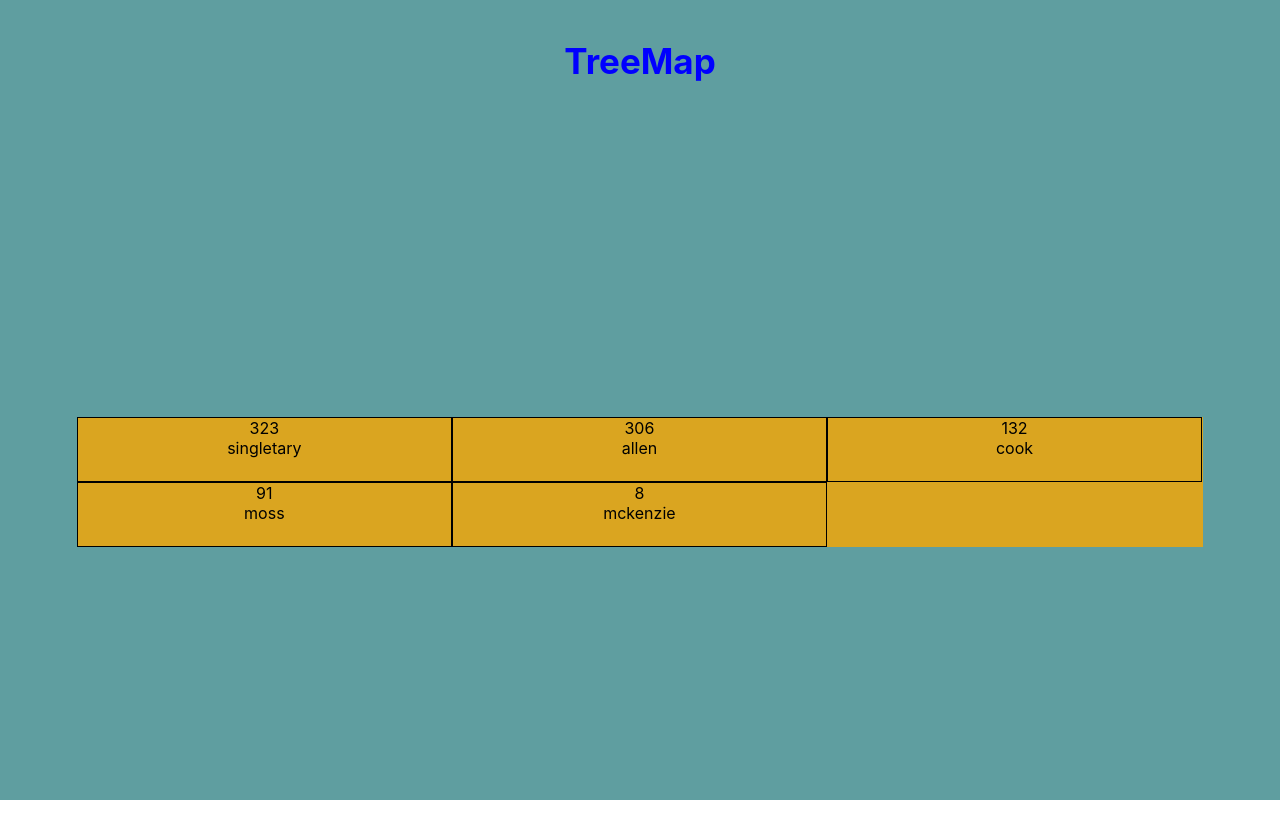
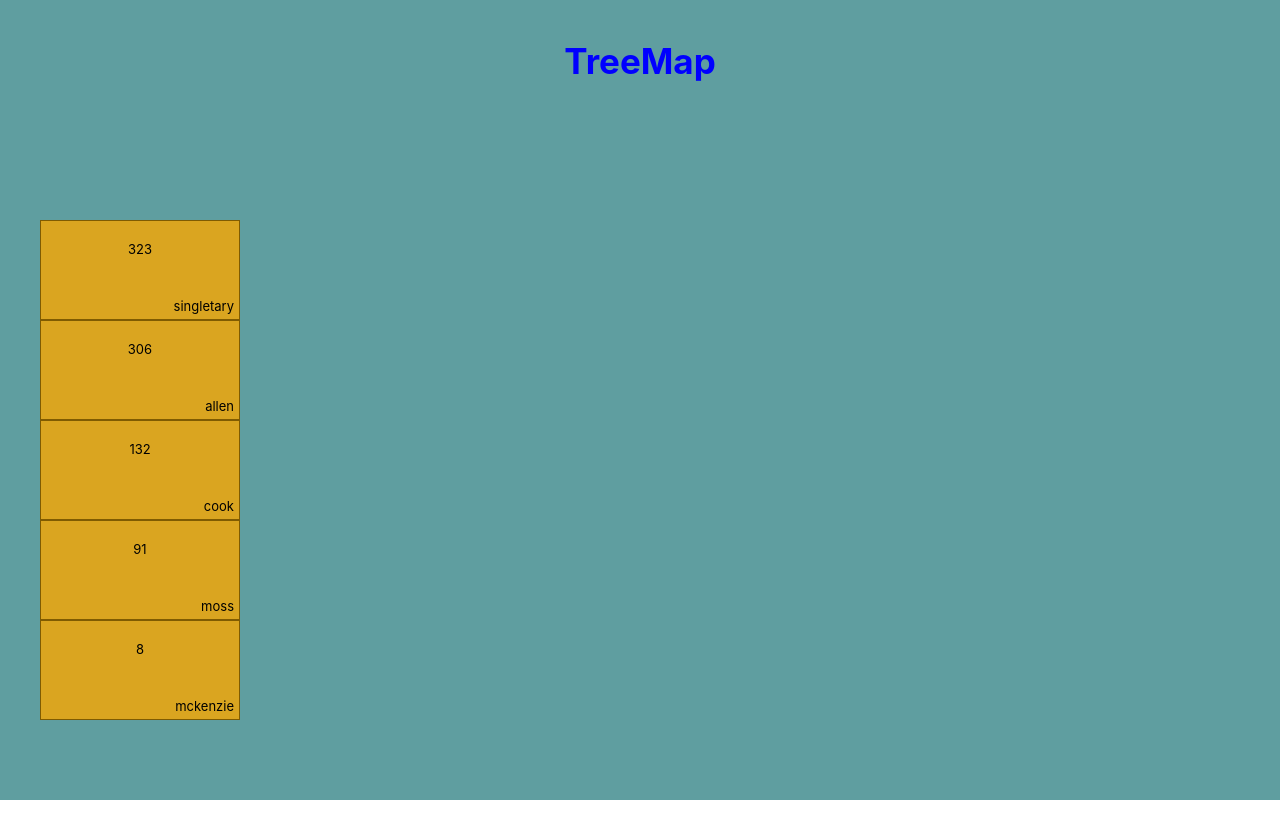
Before and after one commit to Auddity/Sports-Stats-Display, a React (Create React App) app: page /TreeMap in a window 1280 px wide. Shown: the top 838 px of the page. Built offline with nearby package versions, Linux system fonts and the light colour scheme.

Commit message:
treemap boxes component

```diff
--- a/src/App.scss
+++ b/src/App.scss
@@ -1,6 +1,5 @@
 article {
   text-align: center;
-  // height: 100vh;
 
   h1 {
     color: blue;
--- /dev/null
+++ b/src/components/PlayerBoxes.js
@@ -0,0 +1,21 @@
+
+export const PlayerBoxes = ({ rushingStats }) => {
+  console.log(rushingStats);
+
+
+  return (
+
+    rushingStats.map((player, i) => (
+
+      <div
+        key={i}
+        className="playerBox"
+        // style={styles}
+        // ref={ref}
+        >
+          <p className='player-yards'>{player.yards}</p>
+          <p className='player-name'>{player.name}</p>
+      </div>
+    ))
+  )
+}
--- a/src/components/TreeMap.js
+++ b/src/components/TreeMap.js
@@ -1,5 +1,6 @@
-import { useState } from 'react'
+import { useEffect, useState, useRef } from 'react'
 import '../sass/_TreeMap.scss'
+import { PlayerBoxes } from './PlayerBoxes.js'
 
 function TreeMap() {
   const [rushingStats, setRushingStats] = useState([
@@ -9,11 +10,25 @@ function TreeMap() {
     {name: 'moss', yards: 91},
     {name: 'mckenzie', yards: 8}
   ])
+  const [sizeValues, setSizeValues] = useState(0)
+  // const ref = useRef(null)
+  const refC = useRef(null)
 
   const yardageTotal = rushingStats.map(obj => obj.yards).reduce((prev, curr) => prev + curr)
-  const percents = rushingStats.map(obj => obj.yards).map(value => Math.round(value / yardageTotal * 100))
+  const percents = rushingStats.map(obj => obj.yards).map(value => Math.round(value / yardageTotal * 100))  //--> [array of values = %]
 
-  console.log(percents);
+  let styles = {
+    width: ``
+  }
+
+  useEffect(() => {
+    // setSizeValues(ref.current.clientHeight)
+    // console.log(ref.current.clientHeight);
+    console.log(refC.current.clientHeight);
+  },[])
+
+  console.log(sizeValues);
+
 
   return (
     <article className="TreeMap">
@@ -21,17 +36,11 @@ function TreeMap() {
       <div className="container">
         <div className="TreeMap-display-container">
       {/* Make Own Component */}
-          <div className="rushing  box-container">
-            {rushingStats.map((player, i) => (
-              <div key={player[i]} className="playerBox">
-                {/* postion absolute whithin playerBox */}
-                <p>{player.yards}</p>
-                <p>{player.name}</p>
-              </div>
-            ))}
+          <div className="rushing  box-container" ref={refC}>
+            <PlayerBoxes rushingStats={rushingStats} />
           </div>
 
-          <div className="recieving box-container">
+          <div className="receiving box-container">
 
           </div>
           <div className="tackles box-container">
--- a/src/sass/_TreeMap.scss
+++ b/src/sass/_TreeMap.scss
@@ -4,22 +4,36 @@
   height: 100vh;
 
   &-display-container {
-    background-color: goldenrod;
-    width: 88%;
+    // width: auto;
     margin-inline: auto;
 
     .box-container {
-      display: flex;
-      align-self: center;
-      // justify-content: center;
-      flex-wrap: wrap;
-
+      height: auto;
+      width: 40rem;
+      display: inline-block;
+      // align-self: center;
+      // flex-wrap: wrap;
 
       .playerBox {
-        border: 1px solid black;
-        // width: 100%
-        flex-basis: 33.3%;
-        height: 6.5rem;
+        position: relative;
+        border: 1px solid rgb(127, 91, 1);
+        background-color: goldenrod;
+        width: 50%;
+        // max-width: 100%;
+        min-height: 10rem;
+
+        .player-yards, .player-name {
+          position: absolute;
+          font-size: 1.3rem;
+        }
+
+        .player-yards {
+          inset: 2rem 2rem;
+        }
+        .player-name {
+          right: .5rem;
+          bottom: .5rem;
+        }
       }
     }
 
```
